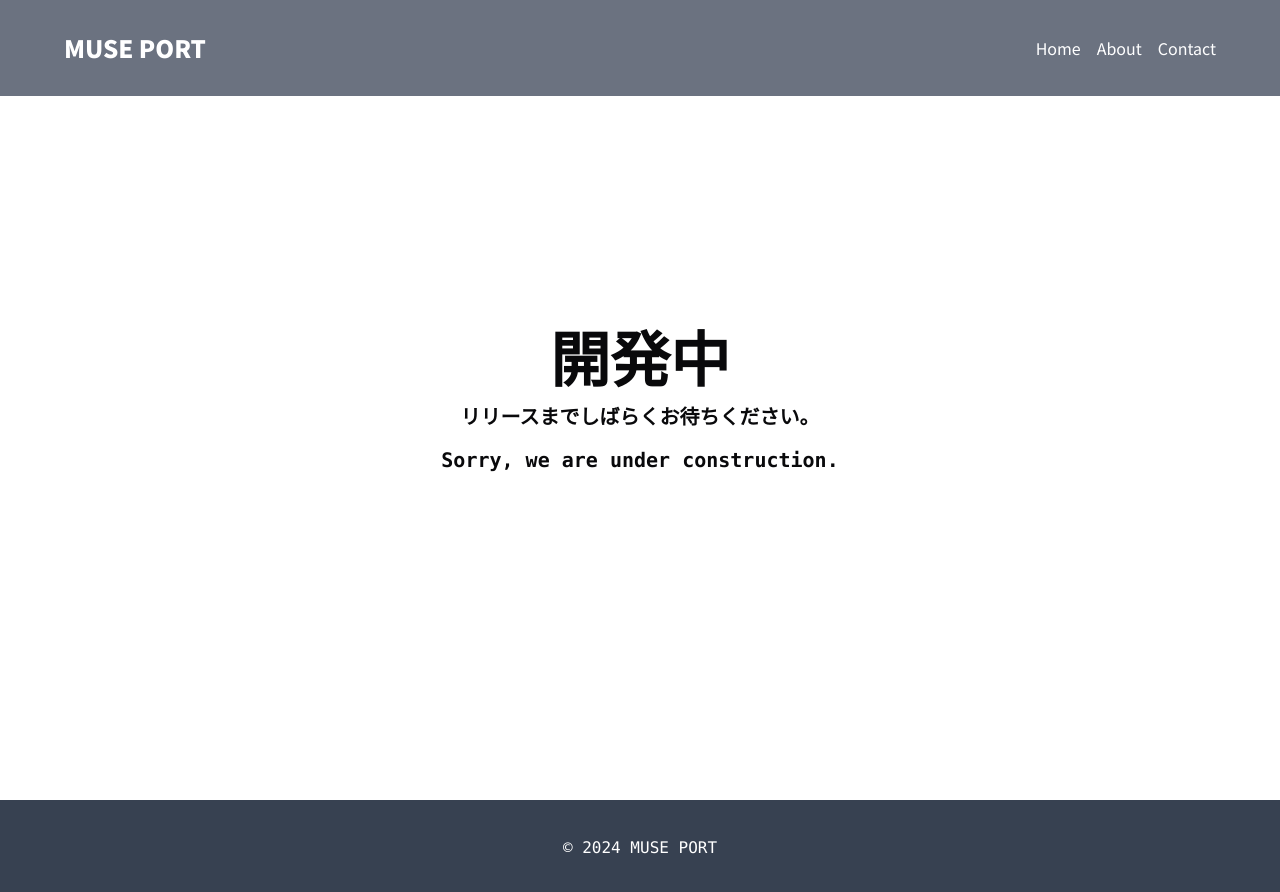
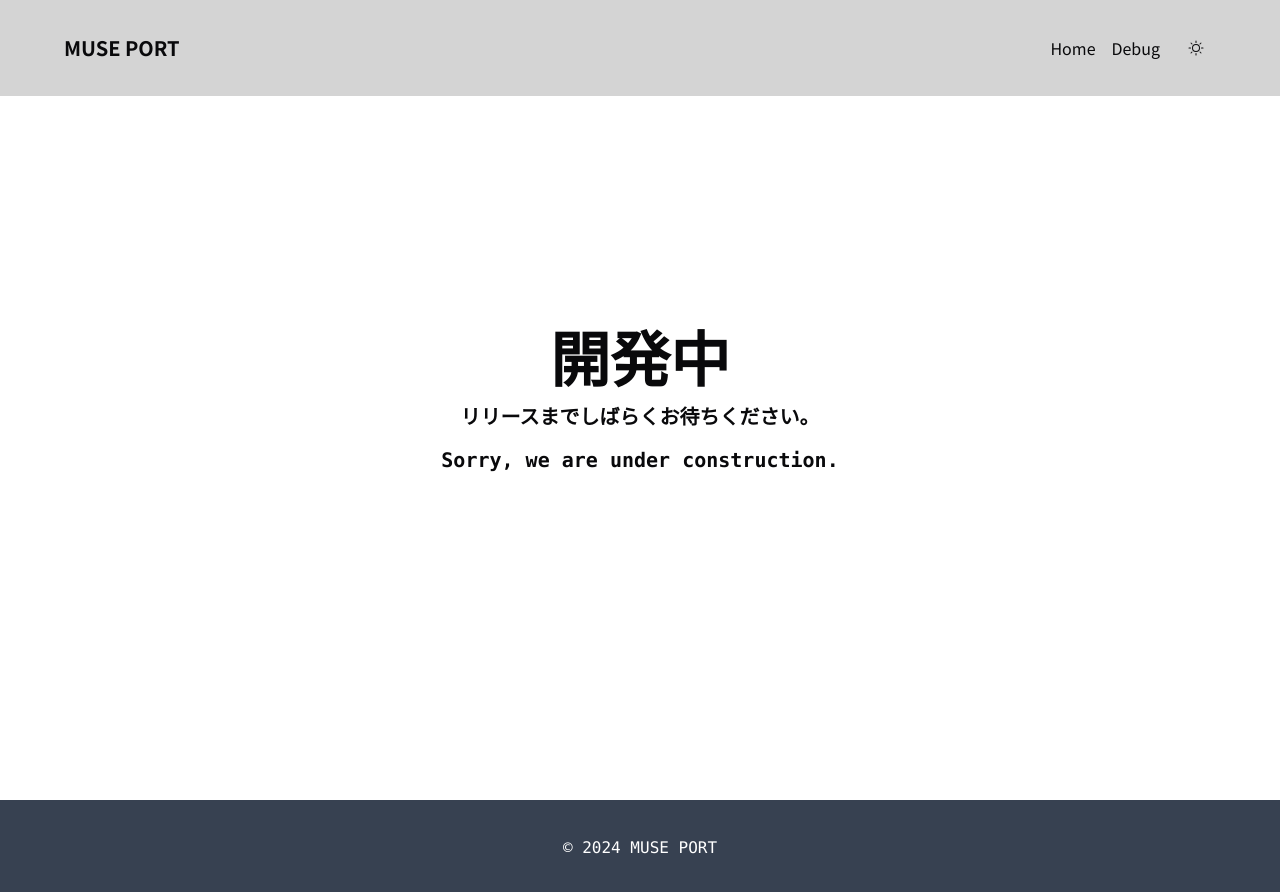
Before and after one commit to nu-multimedia-lab/muse_port, a Next.js app in the folder frontend/: page / in a window 1280 px wide. Shown: the top 892 px of the page. Built offline with nearby package versions, Linux system fonts and the light colour scheme.

Commit message:
✨ ダークモードの切り替えボタンを追加＆リンクを作成

```diff
--- a/frontend/src/components/Header.tsx
+++ b/frontend/src/components/Header.tsx
@@ -1,15 +1,20 @@
+import { ModeToggle } from "@/components/ModeToggle";
+import Link from "next/link";
+
 export const Header = () => {
   return (
-    <header className="fixed w-full h-24 flex justify-between items-center px-16 bg-gray-500 text-white">
-      <h1 className="font-black text-2xl">MUSE PORT</h1>
-      <div>
+    <header className="fixed w-full h-24 flex justify-between items-center px-16 bg-neutral-300 dark:bg-neutral-800">
+      <Link href="/" className="font-bold text-xl">
+        MUSE PORT
+      </Link>
+      <div className="flex items-center gap-4">
         <nav>
-          <ul className="flex space-x-4">
-            <li>Home</li>
-            <li>About</li>
-            <li>Contact</li>
+          <ul className="flex gap-4">
+            <Link href="/">Home</Link>
+            <Link href="/debug">Debug</Link>
           </ul>
         </nav>
+        <ModeToggle />
       </div>
     </header>
   );
--- /dev/null
+++ b/frontend/src/components/ModeToggle.tsx
@@ -0,0 +1,40 @@
+"use client";
+
+import * as React from "react";
+import { Moon, Sun } from "@phosphor-icons/react";
+import { useTheme } from "next-themes";
+
+import { Button } from "@/components/ui/button";
+import {
+  DropdownMenu,
+  DropdownMenuContent,
+  DropdownMenuItem,
+  DropdownMenuTrigger,
+} from "@/components/ui/dropdown-menu";
+
+export function ModeToggle() {
+  const { setTheme } = useTheme();
+
+  return (
+    <DropdownMenu>
+      <DropdownMenuTrigger asChild>
+        <Button variant="ghost" size="icon">
+          <Sun className="h-[1.2rem] w-[1.2rem] rotate-0 scale-100 transition-all dark:-rotate-90 dark:scale-0" />
+          <Moon className="absolute h-[1.2rem] w-[1.2rem] rotate-90 scale-0 transition-all dark:rotate-0 dark:scale-100" />
+          <span className="sr-only">Toggle theme</span>
+        </Button>
+      </DropdownMenuTrigger>
+      <DropdownMenuContent align="end">
+        <DropdownMenuItem onClick={() => setTheme("light")}>
+          Light
+        </DropdownMenuItem>
+        <DropdownMenuItem onClick={() => setTheme("dark")}>
+          Dark
+        </DropdownMenuItem>
+        <DropdownMenuItem onClick={() => setTheme("system")}>
+          System
+        </DropdownMenuItem>
+      </DropdownMenuContent>
+    </DropdownMenu>
+  );
+}
```
